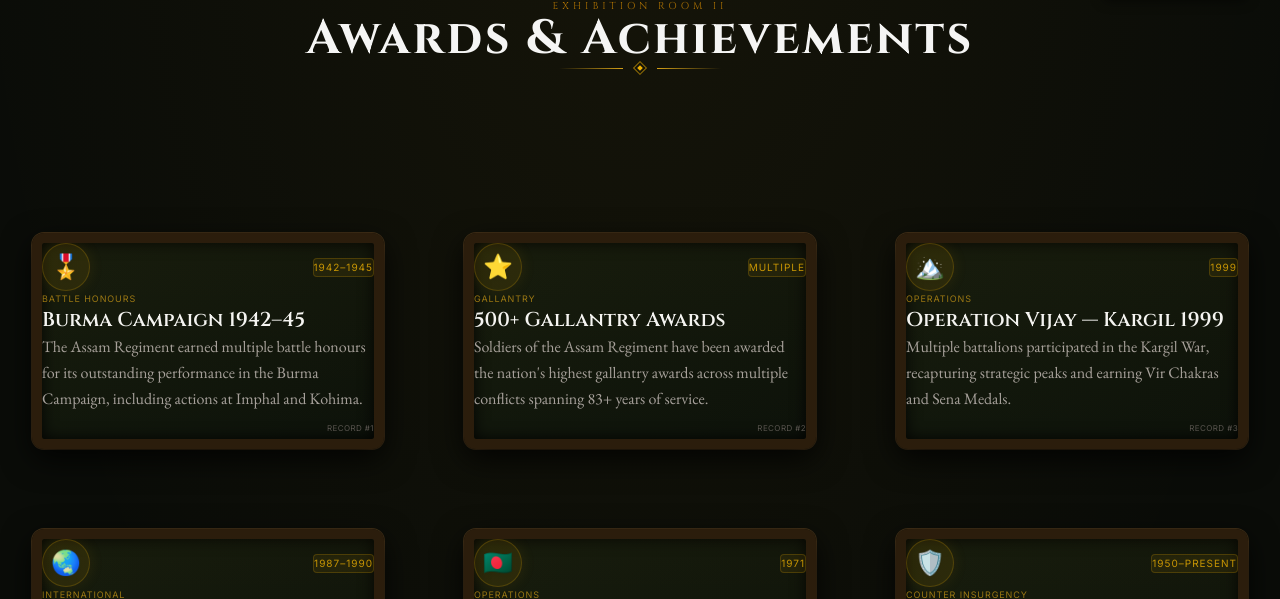
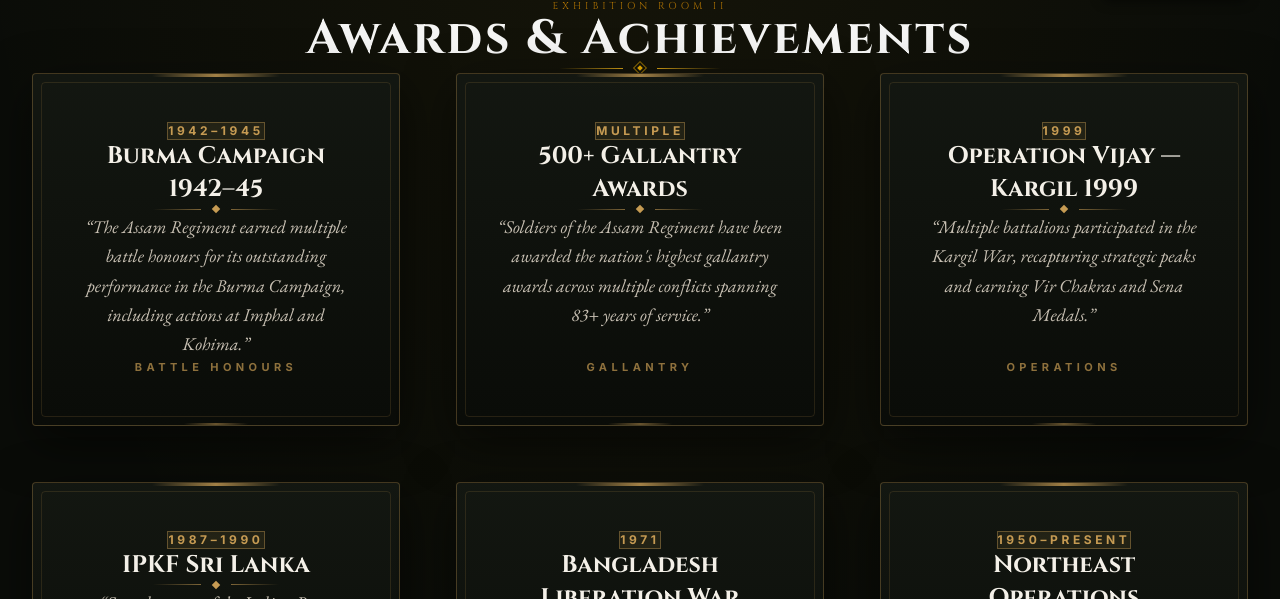
Before and after one commit to Slog-Solutions/arc-web, a React (Vite) app: page /arc/awards in a window 1280 px wide. Shown: the part 201-800 px from the top of the page. Built offline with nearby package versions, Linux system fonts and the light colour scheme; no server answers.

Commit message:
fixed : adjustment of award and achievement section

```diff
--- a/src/components/sections/AchievementsSection.tsx
+++ b/src/components/sections/AchievementsSection.tsx
@@ -1,4 +1,3 @@
-// src/components/sections/AchievementsSection.tsx
 import { motion } from 'framer-motion';
 import type { Achievement } from '../../types';
 
@@ -7,54 +6,79 @@ interface Props {
 }
 
 export default function AchievementsSection({ achievements }: Props) {
+  if (!achievements?.length) return null;
+
+  // Decide grid columns based on count
+  const count = achievements.length;
+  const gridCols =
+    count === 1
+      ? 'lg:grid-cols-1 max-w-2xl'
+      : count === 2
+      ? 'lg:grid-cols-2 max-w-5xl'
+      : 'lg:grid-cols-3 max-w-7xl';
+
   return (
-    <section className="relative" style={{ paddingTop: '160px', paddingBottom: '160px' }}>
-      <div className="grid grid-cols-1 md:grid-cols-2 lg:grid-cols-3" style={{ gap: '80px', marginBottom: '60px' }}>
+    <section className="pt-16 pb-24 md:pt-24 md:pb-32 mt-16 md:mt-24 relative flex flex-col items-center justify-center">
+      <div className={`container mx-auto px-6 relative z-10 w-full ${gridCols} flex flex-col items-center`}>
+
+        {/* The Grid */}
+        <div className={`grid grid-cols-1 md:grid-cols-2 ${gridCols} gap-10 md:gap-14 w-full mx-auto`}>
           {achievements.map((achievement, idx) => (
-          <motion.div
+            <motion.article
               key={idx}
-            initial={{ opacity: 0, y: 30 }}
+              initial={{ opacity: 0, y: 40 }}
               whileInView={{ opacity: 1, y: 0 }}
               viewport={{ once: true }}
-            transition={{ delay: idx * 0.08, duration: 0.6 }}
-            className="museum-wood-frame brass-corners rounded-xl overflow-hidden p-7 flex flex-col hover:border-yellow-500/40 hover:shadow-[0_0_30px_rgba(212,160,23,0.15)] transition-all duration-300 transform hover:-translate-y-1.5"
+              transition={{ delay: idx * 0.15, duration: 0.7, ease: 'easeOut' }}
+              className="relative flex flex-col items-center text-center group"
+              style={{
+                background: 'linear-gradient(180deg, rgba(20,24,18,0.95) 0%, rgba(10,12,8,0.98) 100%)',
+                border: '1px solid rgba(198,155,83,0.3)',
+                borderRadius: '4px',
+                padding: '3rem 2.5rem',
+                boxShadow: '0 15px 50px rgba(0,0,0,0.5)',
+              }}
             >
-            {/* Case Background Spotlight Overlay */}
-            <div className="absolute inset-0 bg-gradient-to-b from-yellow-500/[0.02] to-transparent pointer-events-none" />
+              {/* Outer decorative border (double border effect) */}
+              <div className="absolute inset-2 border border-[#C69B53]/15 pointer-events-none rounded-sm transition-colors duration-500 group-hover:border-[#C69B53]/40" />
 
-            {/* Medal Icon Showcase */}
-            <div className="flex items-center justify-between mb-5">
-              <div className="w-12 h-12 flex items-center justify-center rounded-full bg-yellow-500/10 border border-yellow-500/20 shadow-[0_0_15px_rgba(212,160,23,0.1)] text-2xl filter drop-shadow-md">
-                {achievement.icon || '🎖️'}
-              </div>
-              <span className="font-inter text-[10px] text-yellow-500/80 tracking-widest uppercase px-2.5 py-1 bg-yellow-500/[0.08] border border-yellow-500/20 rounded">
+              {/* Decorative top bracket */}
+              <div className="absolute top-0 left-1/2 -translate-x-1/2 w-32 h-[3px] bg-gradient-to-r from-transparent via-[#C69B53] to-transparent opacity-80" />
+
+              {/* Year badge */}
+              <div className="mb-6 px-5 py-1.5 border border-[#C69B53]/40 bg-[#C69B53]/10 text-[#C69B53] text-xs font-bold tracking-[0.3em] uppercase shadow-inner">
                 {achievement.year}
-              </span>
-            </div>
-
-            {/* Badge Category */}
-            <div className="font-inter text-[9px] text-[#d4a017]/70 tracking-widest uppercase mb-3">
-              {achievement.category}
               </div>
 
               {/* Title */}
-            <h3 className="font-cinzel text-stone-100 text-lg md:text-xl mb-4 font-semibold group-hover:text-yellow-400 transition-colors duration-300">
+              <h3 className="font-cinzel font-bold text-xl md:text-2xl leading-snug mb-6 text-[#F4F0E8] group-hover:text-[#C69B53] transition-colors duration-300">
                 {achievement.title}
               </h3>
 
+              {/* Decorative diamond divider line */}
+              <div className="flex items-center justify-center w-full mb-6 gap-3">
+                <div className="h-[1px] w-12 bg-gradient-to-r from-transparent to-[#C69B53]/60" />
+                <div className="w-1.5 h-1.5 rotate-45 bg-[#C69B53]" />
+                <div className="h-[1px] w-12 bg-gradient-to-l from-transparent to-[#C69B53]/60" />
+              </div>
+
               {/* Description */}
-            <p className="font-garamond text-stone-400 text-sm md:text-base leading-relaxed flex-grow">
-              {achievement.description}
+              <p className="text-base md:text-lg leading-relaxed flex-grow text-[#C8C0B3] font-garamond italic px-2">
+                &ldquo;{achievement.description}&rdquo;
               </p>
 
-            {/* Small subtle exhibit identifier at bottom right */}
-            <div className="mt-5 text-right">
-              <span className="font-inter text-[8px] text-stone-600 tracking-wider uppercase">
-                Record #{idx + 1}
-              </span>
+              {/* Category chip */}
+              {achievement.category && (
+                <div className="mt-8 text-[11px] font-bold uppercase tracking-[0.4em] text-[#C69B53]/70">
+                  {achievement.category}
                 </div>
-          </motion.div>
+              )}
+
+              {/* Bottom Bracket */}
+              <div className="absolute bottom-0 left-1/2 -translate-x-1/2 w-16 h-[2px] bg-gradient-to-r from-transparent via-[#C69B53]/50 to-transparent" />
+            </motion.article>
           ))}
+        </div>
       </div>
     </section>
   );
--- a/src/pages/assam-rifles/AssamRiflesUnitAwardsPage.tsx
+++ b/src/pages/assam-rifles/AssamRiflesUnitAwardsPage.tsx
@@ -28,8 +28,10 @@ export default function AssamRiflesUnitAwardsPage() {
       breadcrumbs={breadcrumbs}
       backPath={`/assam-rifles/${unit.id}`}
     >
-      <div className="mb-10 text-center max-w-2xl mx-auto font-garamond text-stone-400 text-lg leading-relaxed italic">
-        "Throughout their service in the Northeast border sectors, the personnel of the {unit.name} have maintained the highest standards of operational efficiency and combat readiness, contributing directly to the achievements listed below."
+      <div className="mb-32 w-full flex justify-center px-4">
+        <div className="text-center w-full max-w-4xl font-garamond text-stone-400 text-lg md:text-xl leading-relaxed italic">
+          &ldquo;Throughout their service in the Northeast border sectors, the personnel of the {unit.name} have maintained the highest standards of operational efficiency and combat readiness, contributing directly to the achievements listed below.&rdquo;
+        </div>
       </div>
       <AchievementsSection achievements={(getMergedSubUnitData('assam-rifles', unitId || '')).achievements} />
     </SubPageLayout>
```
Lines whose indentation alone changed are shown as unchanged.
